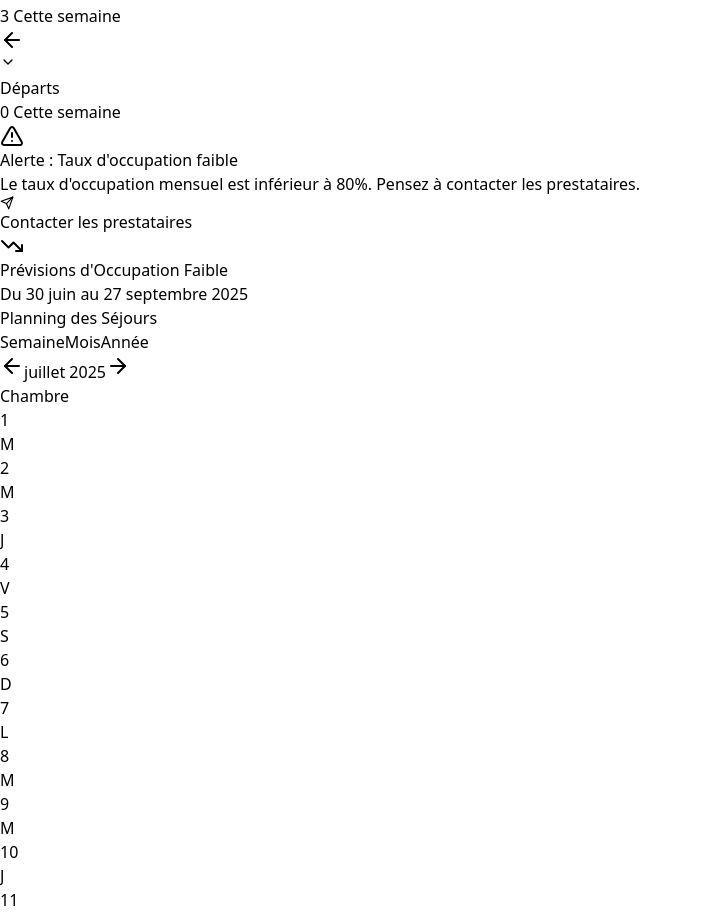
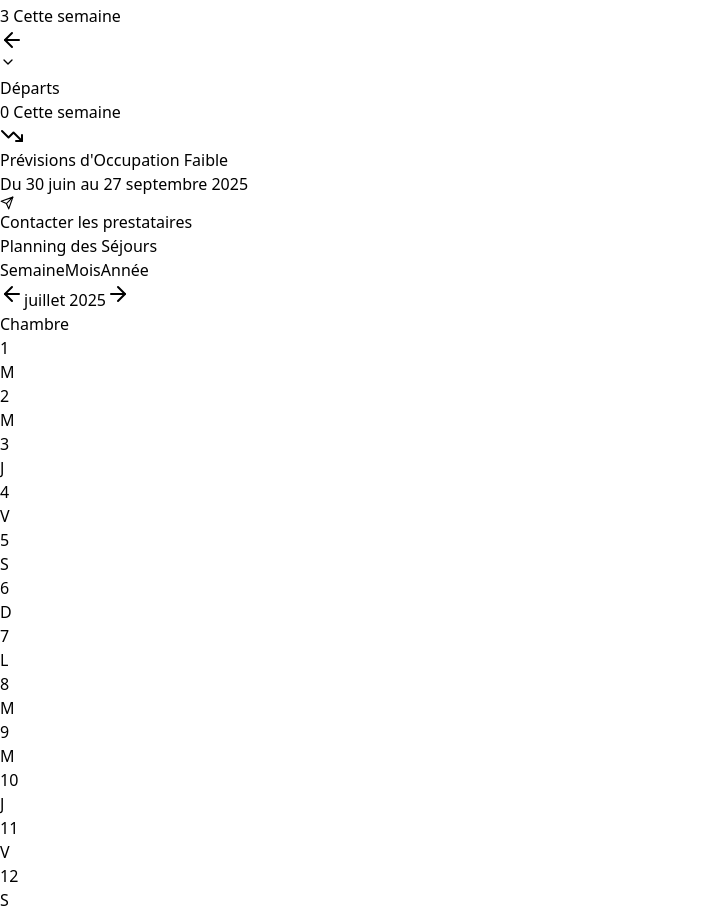
Before and after one commit to jthmssse/saisonnales-app-v2, a React (Vite) app: page / in a window 1280 px wide. Shown: the part 1166-2082 px from the top of the page, without its empty margins (0-702 px from the left). Built offline with nearby package versions, Linux system fonts and the light colour scheme.

Commit message:
Alerte : message alerte 2

```diff
--- a/components/Dashboard.tsx
+++ b/components/Dashboard.tsx
@@ -124,28 +124,17 @@ export default function Dashboard({ onSelectResident, residents, planningData, s
         <PeriodStatCard icon={ArrowLeft} title="Départs" data={departures} color="orange" colorClass="text-orange-600" />
       </div>
 
-      <div className="bg-yellow-100 border border-yellow-300 rounded-lg p-4 sm:p-5">
-        <div className="flex flex-col lg:flex-row items-start lg:items-center justify-between gap-4">
-          <div className="flex items-start space-x-3">
-            <AlertTriangle className="w-5 h-5 sm:w-6 sm:h-6 text-yellow-600 flex-shrink-0 mt-0.5" />
-            <div>
-              <h3 className="font-semibold text-yellow-900 text-base sm:text-lg">Alerte : Taux d'occupation faible</h3>
-              <p className="text-xs sm:text-sm text-yellow-800">Le taux d'occupation mensuel est inférieur à 80%. Pensez à contacter les prestataires.</p>
-            </div>
-          </div>
-          <a href={`mailto:${PRESTATAIRES_EMAIL}?subject=Contact%20concernant%20le%20taux%20d'occupation%20faible`} className="bg-red-600 text-white px-3 py-1.5 sm:px-4 sm:py-2 rounded-lg hover:bg-red-700 text-xs sm:text-sm font-medium whitespace-nowrap flex items-center gap-2 transition-colors shadow-sm hover:shadow-md">
-            <Send size={14} className="sm:w-4 sm:h-4"/> Contacter les prestataires
-          </a>
-        </div>
-      </div>
 
       <div className="bg-white rounded-lg shadow-sm border p-4 sm:p-6">
         <div className="flex items-center space-x-2 mb-3 sm:mb-4">
           <TrendingDown className="w-4 h-4 sm:w-5 sm:h-5 text-red-500" />
           <h2 className="text-base sm:text-lg font-semibold text-gray-800">Prévisions d'Occupation Faible</h2>
         </div>
-        <div className="bg-red-50 rounded-lg p-3 sm:p-4">
+        <div className="bg-red-50 rounded-lg p-3 sm:p-4 flex flex-col">
           <p className="font-semibold text-red-800 text-sm sm:text-base">Du 30 juin au 27 septembre 2025</p>
+          <a href={`mailto:${PRESTATAIRES_EMAIL}?subject=Contact%20concernant%20le%20taux%20d'occupation%20faible`} className="mt-4 bg-red-600 text-white px-3 py-1.5 sm:px-4 sm:py-2 rounded-lg hover:bg-red-700 text-xs sm:text-sm font-medium whitespace-nowrap flex items-center gap-2 transition-colors shadow-sm hover:shadow-md self-start">
+            <Send size={14} className="sm:w-4 sm:h-4"/> Contacter les prestataires
+          </a>
         </div>
       </div>
 
```
